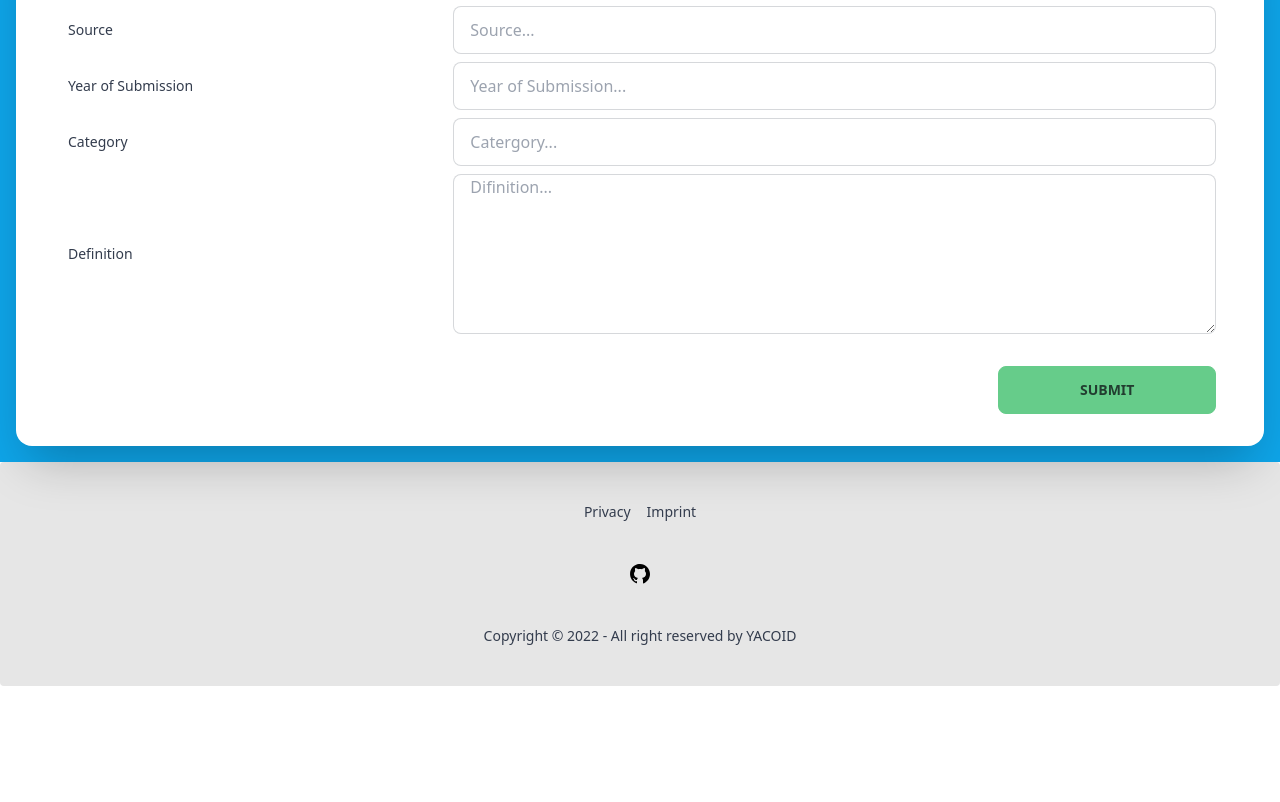
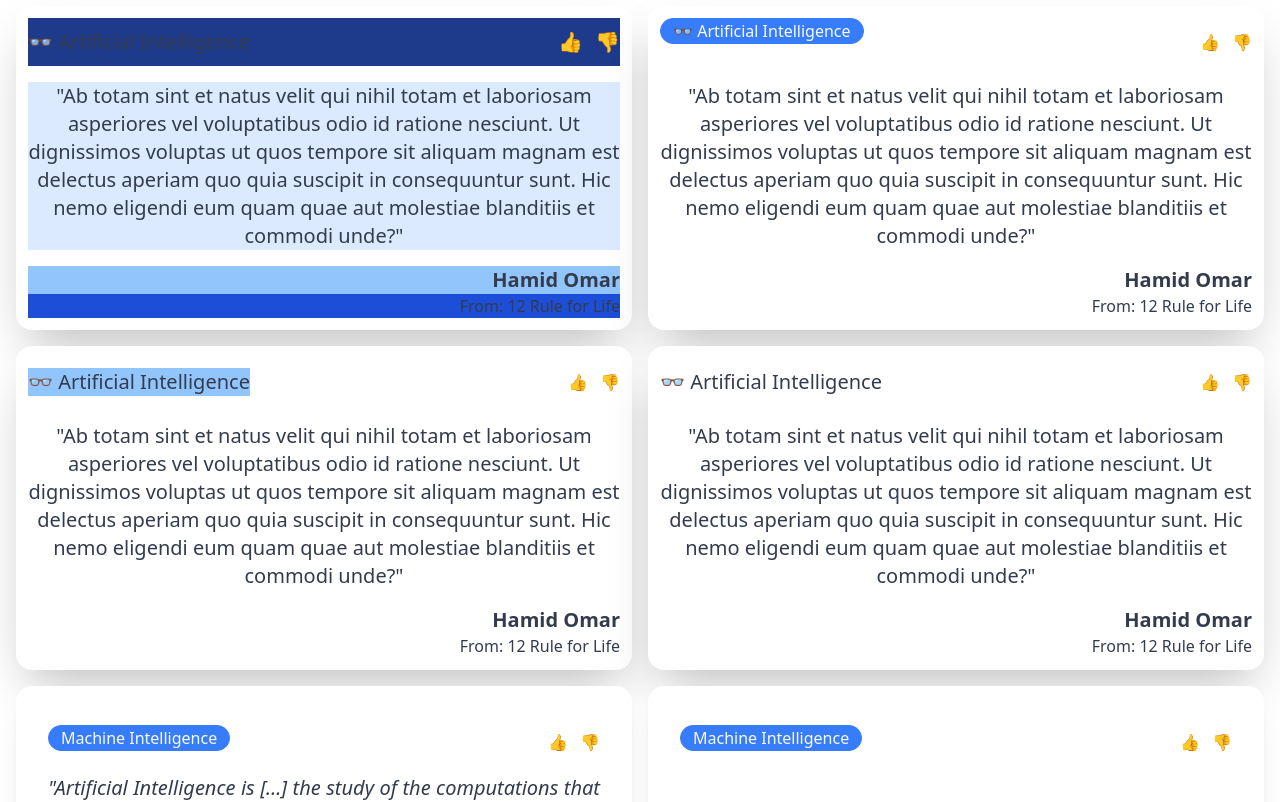
Before and after one commit to DenisKnecht02/YACOID, a SvelteKit app in the folder client/: page /definitions/submissions in a window 1280 px wide. Shown: the part 207-1009 px from the top of the page. Before the commit the page ends 893 px from the top, so only its background shows below. Built offline with nearby package versions, Linux system fonts and the light colour scheme.

Commit message:
quoteCard edited to fit both submission and definition

```diff
--- a/client/src/components/Header.svelte
+++ b/client/src/components/Header.svelte
@@ -11,7 +11,7 @@
 <header>
 	<div class="flex flex-wrap w-full justify-center lg:justify-between">
 		<!-- <h1 class="text-4xl font-bold mb-6">YACOID</h1> -->
-    <img class="w-72" src="/yacoid.png" on:click={() => changeRoute('definitions')}/>
+    <img class="w-72" src="/yacoid.png" on:click={() => changeRoute('./')}/>
 
 		<div class="grid grid-cols-2 gap-2 items-center sm:flex">
 			<button class="btn btn-secondary w-40" on:click={() => changeRoute('definitions/submissions')}>Submissions</button>
--- a/client/src/components/QuoteCard.svelte
+++ b/client/src/components/QuoteCard.svelte
@@ -4,14 +4,29 @@
     export let author: string;
     export let publishing_date: string;
     export let source: string;
+    export let action: string;
 </script>
 
 <div class="card w-[1/4] bg-base-100 shadow-xl">
     <div class="card-body">
-        <div class="badge badge-secondary text-base mb-2 p-3">{category}</div>
-        <p class="italic text-xl text-justify">"{quote}"</p>
-        <p class="flex justify-end font-bold">- {author} ({publishing_date})</p>
-        <p class="flex justify-end italic">from: {source}</p>
+        <div class="flex justify-between h-12 items-center">
+          {#if action === "true"}
+          <div class="badge badge-secondary text-base mb-2 p-3">{category}</div>
+          <div id="forSymbol" class="flex flex-wrap gap-3">
+            <span title="accept" class="text-base">&#128077;</span>
+            <span title="don't accept" class="text-base">&#128078;</span>
+          </div>
+
+          {:else}
+          <div class="badge badge-secondary text-base mb-2 p-3">{category}</div>
+          {/if}
+        </div>
+        <p class="flex italic text-xl text-justify items-center">"{quote}"</p>
+        <div>
+          <p class="flex justify-end items-end font-bold">- {author} ({publishing_date})</p>
+          <p class="flex justify-end items-end italic">from: {source}</p>
+        </div>
+
     </div>
 </div>
 
--- a/client/src/routes/definitions/+page.svelte
+++ b/client/src/routes/definitions/+page.svelte
@@ -249,7 +249,7 @@
             <li><button>JSON</button></li>
           </ul>
         </div>
-        <button class="btn" on:click={() => changeRoute('definitions/submissions')}
+        <button class="btn" on:click={() => changeRoute('definitions/addDef')}
           >➕ Add definition</button
         >
 			</div>
--- a/client/src/routes/definitions/submissions/+page.svelte
+++ b/client/src/routes/definitions/submissions/+page.svelte
@@ -1,47 +1,129 @@
 <script lang="ts">
 	import Footer from '../../../components/Footer.svelte';
 	import Header from '../../../components/Header.svelte';
+  import QuoteCard from '../../../components/QuoteCard.svelte';
 </script>
 
 <Header />
 
-<div class="flex bg-sky-500 h-full justify-center p-4">
-  <div class="card  grid justify-center w-full shadow-2xl bg-base-100">
-    <form class="card-body w-fit md:w-screen" action="./">
-      <div class="form-control grid grid-cols-3 gap-4 md:px-8">
-        <label class="label">
-          <span class="label-text">Author</span>
-        </label>
-        <input type="text" placeholder="Author name..." class="input input-bordered col-span-2" required/>
+<div class=" h-full text-center p-4">
+  <h1 class="text-3xl font-bold lg:text-5xl lg:font-black pb-10">Submitted Definitions</h1>
+
+  <div class="grid grid-cols-1 lg:grid-cols-2 gap-4 justify-around">
+    <div class="bg-white card grid justify-center shadow-2xl">
+      <div class="grid p-3 text-xl content-between">
+        <div id="forCategAndSymb" class="bg-blue-900 flex justify-between h-12">
+          <div id="forCaterg" class=" font-normal self-center">
+            &#128083; Artificial Intelligence
+          </div>
+          <div id="forSymbol" class="flex flex-wrap gap-3 items-center">
+            <span title="accept" style='font-size:20px;'>&#128077;</span>
+            <span title="don't accept" style='font-size:20px;'>&#128078;</span>
+          </div>
+        </div>
+        <div id="forDefinition" class="bg-blue-100 font-light h-auto align-middle my-4">
+          "Ab totam sint et natus velit qui nihil totam et laboriosam asperiores vel voluptatibus odio id ratione nesciunt.
+          Ut dignissimos voluptas ut quos tempore sit aliquam magnam est delectus aperiam quo quia suscipit in consequuntur sunt.
+          Hic nemo eligendi eum quam quae aut molestiae blanditiis et commodi unde?"
+        </div>
+        <div id="forAuthor" class="flex justify-end font-semibold bg-blue-300">
+          Hamid Omar
+        </div>
+        <div id="forSource" class="bg-blue-700 font-normal text-base flex justify-end">
+          From: 12 Rule for Life
+        </div>
       </div>
-      <div class="form-control grid grid-cols-3 gap-4 md:px-8">
-        <label class="label">
-          <span class="label-text">Source</span>
-        </label>
-        <input type="text" placeholder="Source..." class="input input-bordered col-span-2" required/>
+    </div>
+    <div class="card bg-white grid justify-center shadow-2xl">
+      <div class="grid p-3 text-xl ceontent-between">
+        <div id="forCategAndSymb" class=" flex justify-between h-12">
+          <div id="forCaterg" class=" badge badge-secondary text-base mb-2 p-3">
+            &#128083; Artificial Intelligence
+          </div>
+          <div id="forSymbol" class="flex flex-wrap gap-3 items-center">
+            <span title="accept" class="text-base">&#128077;</span>
+            <span title="don't accept" class="text-base">&#128078;</span>
+          </div>
+        </div>
+        <div id="forDefinition" class=" font-light h-auto align-middle my-4">
+          "Ab totam sint et natus velit qui nihil totam et laboriosam asperiores vel voluptatibus odio id ratione nesciunt.
+          Ut dignissimos voluptas ut quos tempore sit aliquam magnam est delectus aperiam quo quia suscipit in consequuntur sunt.
+          Hic nemo eligendi eum quam quae aut molestiae blanditiis et commodi unde?"
+        </div>
+        <div id="forAuthor" class="flex justify-end font-semibold">
+          Hamid Omar
+        </div>
+        <div id="forSource" class=" font-normal text-base flex justify-end">
+          From: 12 Rule for Life
+        </div>
       </div>
-      <div class="form-control grid grid-cols-3 gap-4 md:px-8">
-        <label class="label">
-          <span class="label-text">Year of Submission</span>
-        </label>
-        <input type="number" min="1000" max="2099" step="1" placeholder="Year of Submission..." class="input input-bordered col-span-2" required/>
+    </div>
+    <div class="card bg-white grid justify-center shadow-2xl">
+      <div class="grid p-3 text-xl ceontent-between">
+        <div id="forCategAndSymb" class=" flex justify-between h-12">
+          <div id="forCaterg" class=" font-normal self-center bg-blue-300">
+            &#128083; Artificial Intelligence
+          </div>
+          <div id="forSymbol" class="flex flex-wrap gap-3 items-center">
+            <span title="accept" class="text-base">&#128077;</span>
+            <span title="don't accept" class="text-base">&#128078;</span>
+          </div>
+        </div>
+        <div id="forDefinition" class=" font-light h-auto align-middle my-4">
+          "Ab totam sint et natus velit qui nihil totam et laboriosam asperiores vel voluptatibus odio id ratione nesciunt.
+          Ut dignissimos voluptas ut quos tempore sit aliquam magnam est delectus aperiam quo quia suscipit in consequuntur sunt.
+          Hic nemo eligendi eum quam quae aut molestiae blanditiis et commodi unde?"
+        </div>
+        <div id="forAuthor" class="flex justify-end font-semibold">
+          Hamid Omar
+        </div>
+        <div id="forSource" class=" font-normal text-base flex justify-end">
+          From: 12 Rule for Life
+        </div>
       </div>
-      <div class="form-control grid grid-cols-3 gap-4 md:px-8">
-        <label class="label">
-          <span class="label-text">Category</span>
-        </label>
-        <input type="text" placeholder="Catergory..." class="input input-bordered col-span-2" required/>
+    </div>
+    <div class="card bg-white grid justify-center shadow-2xl">
+      <div class="grid p-3 text-xl ceontent-between">
+        <div id="forCategAndSymb" class=" flex justify-between h-12">
+          <div id="forCaterg" class=" font-normal self-center">
+            &#128083; Artificial Intelligence
+          </div>
+          <div id="forSymbol" class="flex flex-wrap gap-3 items-center">
+            <span title="accept" class="text-base">&#128077;</span>
+            <span title="don't accept" class="text-base">&#128078;</span>
+          </div>
+        </div>
+        <div id="forDefinition" class=" font-light h-auto align-middle my-4">
+          "Ab totam sint et natus velit qui nihil totam et laboriosam asperiores vel voluptatibus odio id ratione nesciunt.
+          Ut dignissimos voluptas ut quos tempore sit aliquam magnam est delectus aperiam quo quia suscipit in consequuntur sunt.
+          Hic nemo eligendi eum quam quae aut molestiae blanditiis et commodi unde?"
+        </div>
+        <div id="forAuthor" class="flex justify-end font-semibold">
+          Hamid Omar
+        </div>
+        <div id="forSource" class=" font-normal text-base flex justify-end">
+          From: 12 Rule for Life
+        </div>
       </div>
-      <div class="form-control grid grid-cols-3 gap-4 md:px-8">
-        <label class="label">
-          <span class="label-text">Definition</span>
-        </label>
-        <textarea placeholder="Difinition..." class="input input-bordered col-span-2 h-40" />
-      </div>
-      <div class="form-control mt-6 grid grid-cols-3 lg:grid-cols-5 gap-4 md:px-8">
-        <input type="submit" class=" btn btn-primary justify-center col-start-3 lg:col-start-5" value="Submit">
-      </div>
-    </form>
+    </div>
+    <QuoteCard
+    category="Machine Intelligence"
+    quote="Artificial Intelligence is […] the study of the computations that make it possible to perceive, reason, and act.
+    Ab totam sint et natus velit qui nihil totam et laboriosam asperiores vel voluptatibus odio id ratione nesciunt.
+    Ut dignissimos voluptas ut quos tempore sit aliquam magnam est delectus aperiam quo quia suscipit in consequuntur sunt.
+    Hic nemo eligendi eum quam quae aut molestiae blanditiis et commodi unde?"
+    author="Winston, P.H."
+    publishing_date="1992"
+    action="true"
+  />
+
+  <QuoteCard
+    category="Machine Intelligence"
+    quote="Artificial Intelligence is […] the study of the computations that make it possible to perceive, reason, and act."
+    author="Winston, P.H."
+    publishing_date="1992"
+    action="true"
+  />
   </div>
 </div>
 
```
Also changed, not shown: client/src/routes/definitions/addDef/+page.svelte (added, +51 -0 lines).
